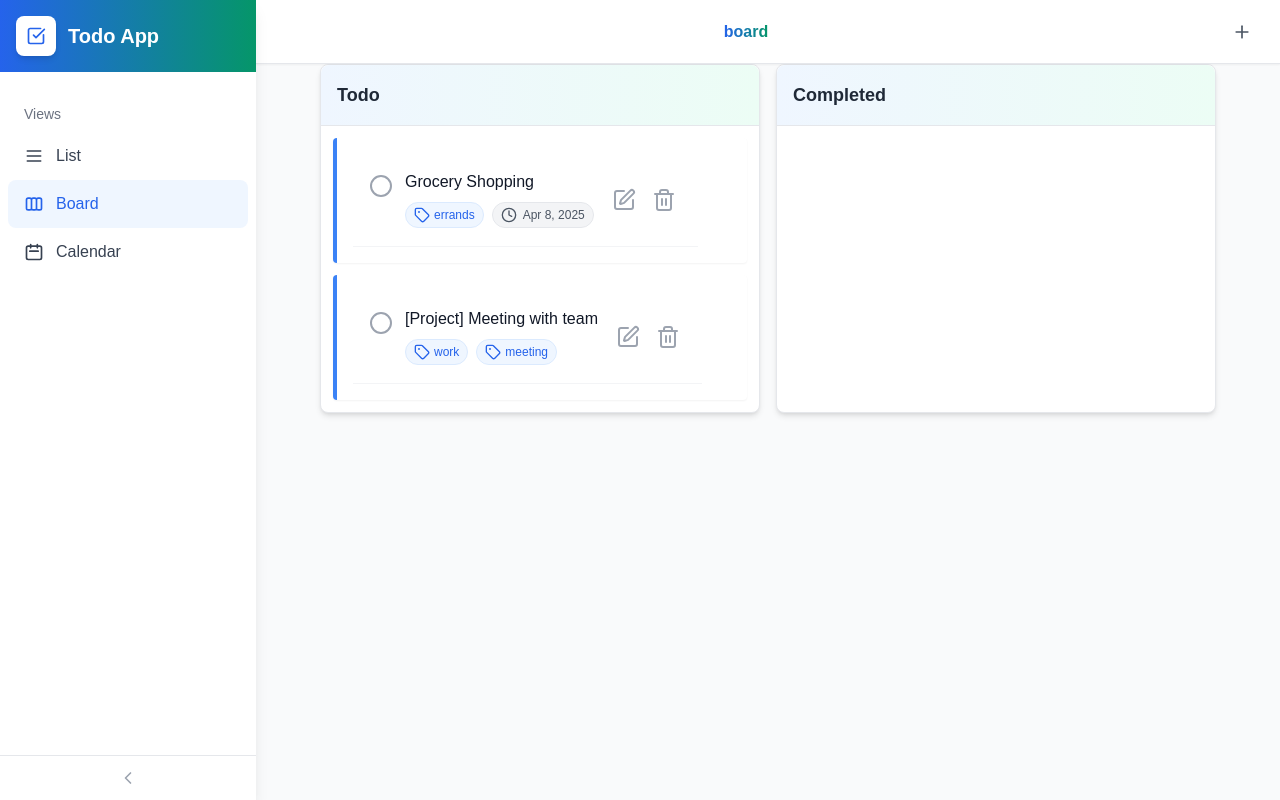
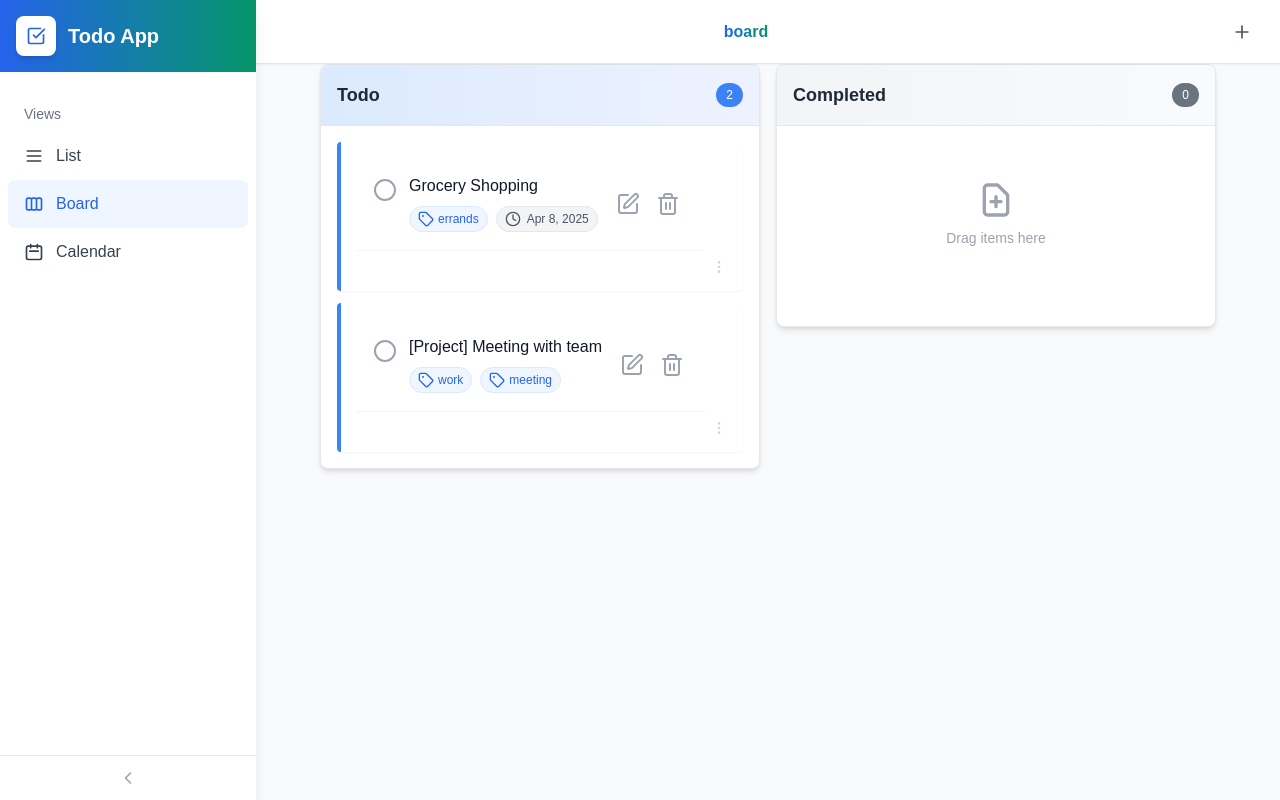
Before and after one commit to Vanuan/cleanarchitecture, a React (Vite) app in the folder todo/: page / in a window 1280 px wide. Both pictures are taken after a click on the button "Board". Built offline with nearby package versions, Linux system fonts and the light colour scheme.

Commit message:
implement dnd

```diff
--- a/todo/src/ui/components/molecules/Board.tsx
+++ b/todo/src/ui/components/molecules/Board.tsx
@@ -71,29 +71,60 @@ interface ColumnProps {
   title: string;
 }
 
-// Define your custom components (outside your main component)
+// Enhanced TaskCard with better drag animation handling
 const TaskCard: React.FC<DraggableComponentProps<Task, TaskCardProps>> = ({
   item,
   isDragging,
   dragHandleProps,
   additionalProps,
-}) => (
+}) => {
+  // Get a color based on the task id to make them more visually distinct
+  const getRandomColor = (id: string) => {
+    const colors = [
+      'border-l-blue-500',
+      'border-l-green-500',
+      'border-l-yellow-500',
+      'border-l-red-500',
+      'border-l-purple-500',
+      'border-l-pink-500',
+      'border-l-indigo-500',
+    ];
+
+    // Simple hash function to get consistent color for the same ID
+    const hash = id.split('').reduce((acc, char) => acc + char.charCodeAt(0), 0);
+    return colors[hash % colors.length];
+  };
+
+  return (
     <div
       {...dragHandleProps}
       className={`
-      p-4 m-2 bg-white border-l-4 border-l-blue-500 shadow-sm rounded
-      ${isDragging ? 'bg-gray-100' : 'bg-white'}
-      ${isDragging ? 'opacity-80' : 'opacity-100'}
-      cursor-grab transition-all duration-200 hover:shadow-md
-      transform hover:-translate-y-1 hover:scale-[1.01]
+        p-4 m-2 bg-white ${getRandomColor(item.id)} border-l-4 shadow-sm rounded
+        ${isDragging ? 'bg-blue-50 scale-105' : 'bg-white hover:-translate-y-1 hover:scale-[1.01]'}
+        ${isDragging ? 'opacity-50' : 'opacity-100'}
+        cursor-grab transition-all duration-300 ease-in-out hover:shadow-md
+        transform will-change-transform
       `}
+      style={{
+        // Apply some subtle spring-like animation
+        transitionTimingFunction: 'cubic-bezier(0.34, 1.56, 0.64, 1)',
+      }}
     >
       <div className="flex justify-between items-center">
         {additionalProps?.renderItem(item)}
       </div>
+
+      {/* Add a subtle indicator to show the item is draggable */}
+      <div className="flex justify-end mt-2 text-gray-300">
+        <svg className="w-4 h-4" fill="none" stroke="currentColor" viewBox="0 0 24 24" xmlns="http://www.w3.org/2000/svg">
+          <path strokeLinecap="round" strokeLinejoin="round" strokeWidth="2" d="M12 5v.01M12 12v.01M12 19v.01M12 6a1 1 0 110-2 1 1 0 010 2zm0 7a1 1 0 110-2 1 1 0 010 2zm0 7a1 1 0 110-2 1 1 0 010 2z"></path>
+        </svg>
+      </div>
     </div>
   );
+};
 
+// Enhanced TaskColumn with column-specific styling and improved drop indicators
 const TaskColumn: React.FC<DroppableComponentProps<ColumnProps>> = ({
   id,
   isActive,
@@ -102,21 +133,63 @@ const TaskColumn: React.FC<DroppableComponentProps<ColumnProps>> = ({
   additionalProps,
   dropRef,
 }) => {
+  // Get column color theme based on ID
+  const getColumnTheme = (columnId: string) => {
+    const themes = {
+      'todo': { border: 'border-l-blue-500', bg: 'from-blue-100 to-indigo-50', count: 'bg-blue-500' },
+      'in-progress': { border: 'border-l-amber-500', bg: 'from-amber-100 to-yellow-50', count: 'bg-amber-500' },
+      'review': { border: 'border-l-purple-500', bg: 'from-purple-100 to-pink-50', count: 'bg-purple-500' },
+      'done': { border: 'border-l-emerald-500', bg: 'from-emerald-100 to-green-50', count: 'bg-emerald-500' },
+    };
+
+    // Default theme if column ID doesn't match
+    const defaultTheme = { border: 'border-l-gray-500', bg: 'from-gray-100 to-gray-50', count: 'bg-gray-500' };
+    return themes[columnId as keyof typeof themes] || defaultTheme;
+  };
+
+  const theme = getColumnTheme(id.toString());
+  const childrenCount = React.Children.count(children);
+
   return (
-    <Column $isOver={isOver} $isActive={isActive} ref={dropRef}>
-      <ColumnTitle>{additionalProps?.title || id}</ColumnTitle>
-      <div className="flex-1 p-1 min-h-[200px]">
-        <div className="space-y-3">{children}</div>
-        {isOver &&
-            isActive &&
-             (
-              <div className="h-16 mt-2 border-2 border-dashed border-blue-400 rounded-lg bg-blue-50 opacity-50 transition-all duration-300" />
+    <Column
+      $isOver={isOver}
+      $isActive={isActive}
+      ref={dropRef}
+      className={isOver ? 'scale-[1.02] shadow-lg' : ''}
+    >
+      <ColumnTitle className={`bg-gradient-to-r ${theme.bg}`}>
+        <span>{additionalProps?.title || id}</span>
+        <span className={`${theme.count} text-white text-xs font-medium px-2.5 py-1 rounded-full transition-all`}>
+          {childrenCount}
+        </span>
+      </ColumnTitle>
+      <div className={`flex-1 p-2 min-h-[200px] transition-all duration-300 ${isOver ? 'bg-blue-50 bg-opacity-30' : ''}`}>
+        <div className="space-y-3 transition-transform duration-300">
+          {children}
+        </div>
+
+        {/* Enhanced drop indicator that transitions smoothly */}
+        {isOver && isActive && (
+          <div className="mt-2 rounded-lg transition-all duration-300 animate-pulse">
+            <div className="h-16 border-2 border-dashed border-blue-400 rounded-lg bg-blue-50 bg-opacity-70 flex items-center justify-center">
+              <div className="text-sm text-blue-500 font-medium flex items-center">
+                <svg className="w-5 h-5 mr-1" fill="none" stroke="currentColor" viewBox="0 0 24 24" xmlns="http://www.w3.org/2000/svg">
+                  <path strokeLinecap="round" strokeLinejoin="round" strokeWidth="2" d="M19 14l-7 7m0 0l-7-7m7 7V3"></path>
+                </svg>
+                Drop here
+              </div>
+            </div>
+          </div>
+        )}
+
+        {/* Show empty state when no tasks */}
+        {!isOver && childrenCount === 0 && (
+          <EmptyColumn />
         )}
       </div>
     </Column>
   );
 };
-
 const TaskDragPreview: React.FC<{ item: Task }> = ({ item }) => (
   <div className="p-4 bg-white rounded-md shadow-xl border-2 border-blue-300 rotate-1 scale-105 transition-transform">
     <div className="flex items-center justify-between">
@@ -138,7 +211,7 @@ function TaskBoard<T>({ renderItem, items, columns, onItemUpdate } : {
     title: string;
     filter: (item: T) => boolean;
   }[];
-  onItemUpdate?: (id: string, columnId: string) => void;
+  onItemUpdate?: (id: string, columnId: string) => Promise<T>;
 })  {
 
   const boardColumns = columns.map(c => c.id);
@@ -160,10 +233,10 @@ function TaskBoard<T>({ renderItem, items, columns, onItemUpdate } : {
       .join(" "),
   });
 
-  const handleSetColumnId = (item: Task, columnId: string) => {
+  const handleSetColumnId = async (item: Task, columnId: string) => {
     const updatedItem = { ...item };
     if (onItemUpdate) {
-      onItemUpdate(item.id, columnId);
+      await onItemUpdate(item.id, columnId);
     }
     return updatedItem;
   };
@@ -172,9 +245,8 @@ function TaskBoard<T>({ renderItem, items, columns, onItemUpdate } : {
       <DndContainer<Task, TaskCardProps, ColumnProps>
         items={items}
         columns={boardColumns}
-        onItemsChange={() => {}}
         getColumnId={getColumnId}
-        setColumnId={handleSetColumnId as (item: Task, columnId: string) => Task}
+        setColumnId={handleSetColumnId as (item: Task, columnId: string) => Promise<Task>}
         draggableComponent={TaskCard}
         droppableComponent={TaskColumn}
         dragOverlayComponent={TaskDragPreview}
--- a/todo/src/ui/components/molecules/DndContainer.tsx
+++ b/todo/src/ui/components/molecules/DndContainer.tsx
@@ -1,4 +1,4 @@
-import React, { useState, ReactNode } from 'react';
+import React, { useState, ReactNode, useRef, useEffect } from 'react';
 import {
   DndContext,
   DragOverlay,
@@ -44,9 +44,8 @@ export interface DroppableComponentProps<P = object> {
 interface DndContainerProps<T extends BaseItem, DP = object, DpP = object> {
   items: T[];
   columns: string[];
-  onItemsChange: (items: T[]) => void;
   getColumnId: (item: T) => string | null;
-  setColumnId: (item: T, columnId: string) => T;
+  setColumnId: (item: T, columnId: string) => Promise<T>;
   children?: ReactNode;
   draggableComponent: React.ComponentType<DraggableComponentProps<T, DP>>;
   droppableComponent: React.ComponentType<DroppableComponentProps<DpP>>;
@@ -56,11 +55,9 @@ interface DndContainerProps<T extends BaseItem, DP = object, DpP = object> {
   getDroppableProps?: (columnId: string) => DpP;
 }
 
-
 export const DndContainer = <T extends BaseItem, DP = object, DpP = object>({
   items,
   columns,
-  onItemsChange,
   getColumnId,
   setColumnId,
   children,
@@ -73,6 +70,45 @@ export const DndContainer = <T extends BaseItem, DP = object, DpP = object>({
 }: DndContainerProps<T, DP, DpP>) => {
   const [activeId, setActiveId] = useState<UniqueIdentifier | null>(null);
   const [activeColumn, setActiveColumn] = useState<UniqueIdentifier | null>(null);
+  const [currentDroppableId, setCurrentDroppableId] = useState<UniqueIdentifier | null>(null);
+
+  // This is our temporary state to track items during drag
+  const [temporaryItems, setTemporaryItems] = useState<T[]>([]);
+  const [isDragging, setIsDragging] = useState(false);
+  const [finalDropId, setFinalDropId] = useState<UniqueIdentifier | null>(null);
+
+  // Use refs to store column element positions
+  const columnPositionsRef = useRef<Record<string, DOMRect>>({});
+
+  // Update column positions whenever items or columns change
+  useEffect(() => {
+    const updateColumnPositions = () => {
+      const positions: Record<string, DOMRect> = {};
+
+      columns.forEach(columnId => {
+        const element = document.querySelector(`[data-droppable-id="${columnId}"]`);
+        if (element) {
+          positions[columnId] = element.getBoundingClientRect();
+        }
+      });
+
+      columnPositionsRef.current = positions;
+    };
+
+    updateColumnPositions();
+
+    // Add resize listener to update positions
+    window.addEventListener('resize', updateColumnPositions);
+    return () => window.removeEventListener('resize', updateColumnPositions);
+  }, [columns, items]);
+
+  // Initialize temporary items whenever items change or when not dragging
+  useEffect(() => {
+    if (!isDragging) {
+      setTemporaryItems([...items]);
+      setFinalDropId(null);
+    }
+  }, [items, isDragging]);
 
   const sensors = useSensors(
     useSensor(PointerSensor, {
@@ -89,29 +125,80 @@ export const DndContainer = <T extends BaseItem, DP = object, DpP = object>({
   );
 
   const handleDragStart = (event: DragStartEvent) => {
+    setIsDragging(true);
     setActiveId(event.active.id);
+    setFinalDropId(null);
+
+    // Find the current column of the dragged item
+    const draggedItem = items.find(item => item.id === event.active.id);
+    if (draggedItem) {
+      const columnId = getColumnId(draggedItem);
+      if (columnId) {
+        setActiveColumn(columnId);
+        setCurrentDroppableId(columnId);
+      }
+    }
   };
 
   const handleDragOver = (event: DragOverEvent) => {
-    const { over } = event;
-    if (over) {
-      setActiveColumn(over.id);
+    const { active, over } = event;
+
+    if (over && active.id !== over.id) {
+      setCurrentDroppableId(over.id);
+
+      // Temporarily move the dragged item to the new column in our temporary state
+      const activeItem = temporaryItems.find(item => item.id === active.id);
+
+      if (activeItem) {
+        // Create a new object for the active item with the new column
+        const updatedItem = { ...activeItem } as T;
+
+        // Update the temporary items array with the new column assignment
+        setTemporaryItems(prev =>
+          prev.map(item =>
+            item.id === active.id ? updatedItem : item
+          )
+        );
+      }
     }
   };
 
-  const handleDragEnd = (event: DragEndEvent) => {
+  const handleDragEnd = async (event: DragEndEvent) => {
     const { active, over } = event;
 
     if (over) {
+      // Set the final drop id to ensure item appears in the correct column
+      // during the transition between drag end and state update
+      setFinalDropId(over.id);
+
+      // Update the real data model
       const activeItem = items.find(item => item.id === active.id);
       if (activeItem) {
-        const updatedItem = setColumnId(activeItem, over.id.toString());
-        onItemsChange(items.map(item => item.id === active.id ? updatedItem : item));
+        await setColumnId(activeItem, over.id.toString());
       }
     }
 
+    // Reset all drag states
+    setIsDragging(false);
     setActiveId(null);
     setActiveColumn(null);
+    setCurrentDroppableId(null);
+  };
+
+    // Get the current column for an item, taking into account temporary drag state
+    const getCurrentColumnId = (item: T): string => {
+      // If this is the active item that was just dropped, use the final drop location
+      if (item.id === activeId && finalDropId) {
+        return finalDropId.toString();
+      }
+
+      // If this is the active item during drag, use the current droppable
+      if (isDragging && item.id === activeId && currentDroppableId) {
+        return currentDroppableId.toString();
+      }
+
+      // Otherwise, use the normal column logic
+      return getColumnId(item) || columns[0].toString();
     };
 
   const activeItem = activeId ? items.find(item => item.id === activeId) : null;
@@ -124,6 +211,7 @@ export const DndContainer = <T extends BaseItem, DP = object, DpP = object>({
     const style = {
       transform: CSS.Translate.toString(transform),
       opacity: activeId === item.id ? 0 : 1,
+      transition: 'opacity 150ms ease-out',
     };
 
     return (
@@ -143,15 +231,17 @@ export const DndContainer = <T extends BaseItem, DP = object, DpP = object>({
     const { isOver, setNodeRef } = useDroppable({ id });
 
     return (
+      <div data-droppable-id={id} ref={setNodeRef}>
         <DroppableComponent
           id={id}
           isOver={isOver}
-        isActive={activeColumn === id}
+          isActive={activeColumn === id || currentDroppableId === id}
           dropRef={setNodeRef}
           additionalProps={getDroppableProps ? getDroppableProps(id) : undefined}
         >
           {children}
         </DroppableComponent>
+      </div>
     );
   };
 
@@ -168,7 +258,10 @@ export const DndContainer = <T extends BaseItem, DP = object, DpP = object>({
           <>
             {columns.map(columnId => (
               <ConnectedDroppable key={columnId} id={columnId}>
-                {items.filter(item => getColumnId(item) === columnId).map(item => (
+                {/* Use temporaryItems for rendering during drag operations */}
+                {temporaryItems
+                  .filter(item => getCurrentColumnId(item) === columnId)
+                  .map(item => (
                     <ConnectedDraggable key={item.id} item={item} />
                   ))}
               </ConnectedDroppable>
@@ -176,18 +269,9 @@ export const DndContainer = <T extends BaseItem, DP = object, DpP = object>({
           </>
         )}
         <DragOverlay>
-          {activeItem && (DragOverlayComponent ? (
+          {activeItem && DragOverlayComponent ? (
             <DragOverlayComponent item={activeItem} />
-          ) : (
-            <div style={{
-              padding: '20px',
-              backgroundColor: 'lightgreen',
-              borderRadius: '4px',
-              boxShadow: '0 4px 8px rgba(0,0,0,0.2)',
-            }}>
-              {activeItem.id}
-            </div>
-          ))}
+          ) : null}
         </DragOverlay>
       </DndContext>
     </ContainerComponent>
--- a/todo/src/ui/components/todo/TodoItem.tsx
+++ b/todo/src/ui/components/todo/TodoItem.tsx
@@ -41,8 +41,8 @@ interface Props {
 }
 
 export function TodoItem({ viewModel, viewType, onEdit }: Props) {
-  const { mutate: updateTodo } = useUpdateTodo();
-  const { mutate: deleteTodo } = useDeleteTodo();
+  const { mutateAsync: updateTodo } = useUpdateTodo();
+  const { mutateAsync: deleteTodo } = useDeleteTodo();
 
   const handleCompleteToggle = () => {
     updateTodo({
```
Also changed, not shown: todo/src/ui/components/todo/TodosView.tsx (+5 -4 lines). Lines whose indentation alone changed are shown as unchanged.
